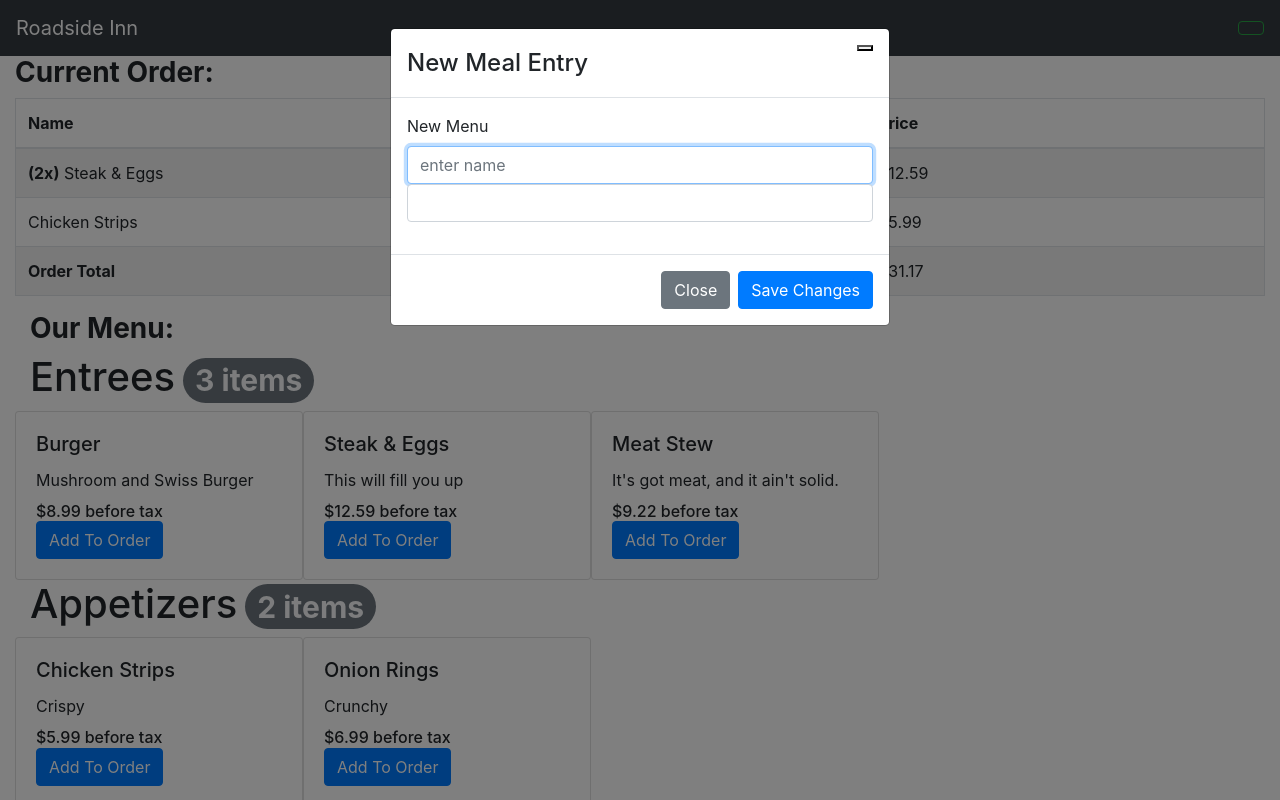
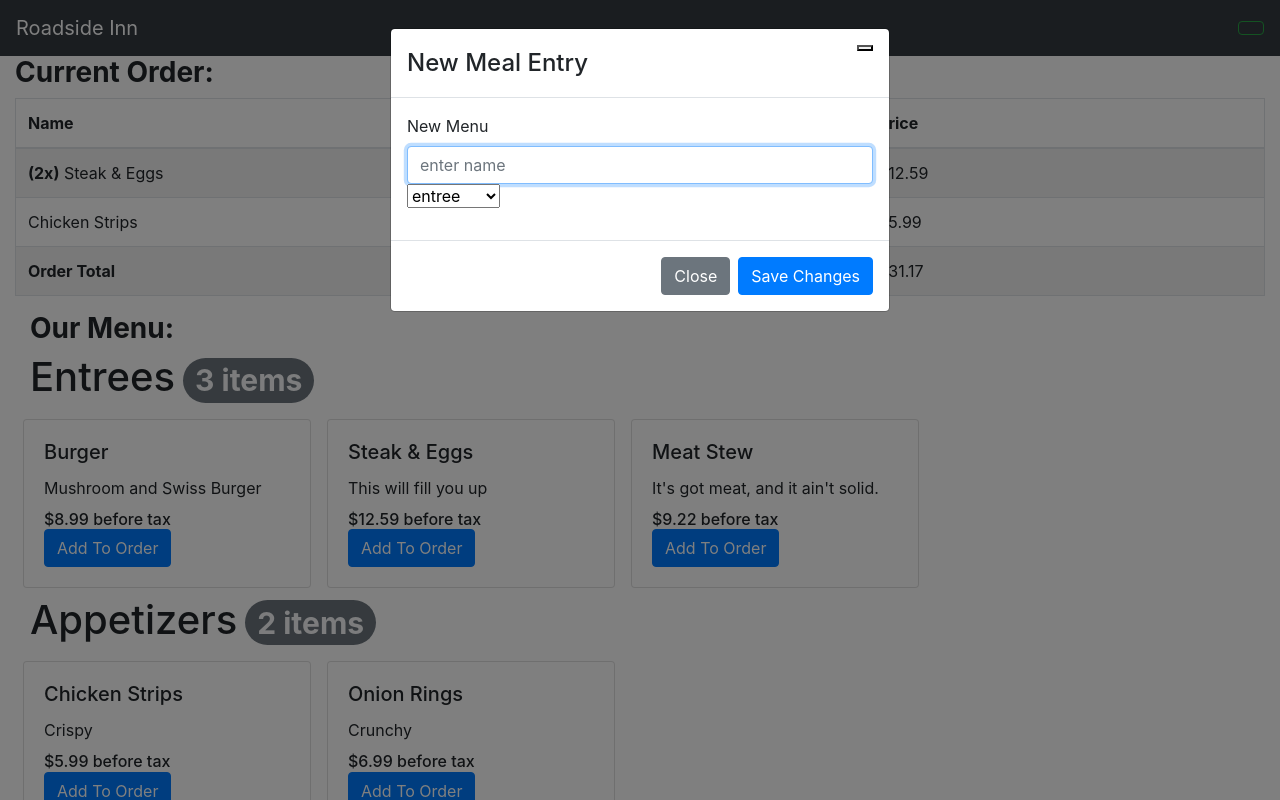
Before and after one commit to ScottWiniarski/advancedwebfoodmenu, a React (Create React App) app: page / in a window 1280 px wide. Both pictures are taken after a click on the button 1251 px from the left and 28 px from the top of the page. Shown: the top 800 px of the page. Built offline with nearby package versions, Linux system fonts and the light colour scheme.

Commit message:
*Work on form-field components -Completed populating of Orders table -Working on add-menu modal and passing data

```diff
--- a/src/App.js
+++ b/src/App.js
@@ -181,7 +181,8 @@ const App = () => {
 
           </Navbar.Brand>
         </Container>
-        <NewMenuItem></NewMenuItem>
+        {/* { courses.map()} */}
+        <NewMenuItem courses={courses} ></NewMenuItem>
         {/* <Button className='justify-right'>Add To Menu</Button> */}
       </Navbar>
 
@@ -193,7 +194,7 @@ const App = () => {
               <th>Name</th>
               {/* <th>Description</th> */}
               <th>Price</th>
-              {/* <th className={"w-25"}>Quantity</th> */}
+              {/* <th>Quantity</th> */}
             </tr>
           </thead>
           <tbody>
--- a/src/Components/MenuItem.jsx
+++ b/src/Components/MenuItem.jsx
@@ -11,7 +11,7 @@ const MenuItem = (props) => {
     }
     return (
         <React.Fragment>
-            <Card className='d-flex justify-content-between'style={{width: "18rem"}} >
+            <Card className='d-flex justify-content-between m-2' style={{width: "18rem"}} >
 
                 <Card.Body>
                 <Card.Title>
--- a/src/Components/NewMenuItem.jsx
+++ b/src/Components/NewMenuItem.jsx
@@ -7,8 +7,11 @@ import Toast from 'react-bootstrap/Toast';
 import ToastContainer from 'react-bootstrap/ToastContainer';
 
 const NewMenuItem = (props) => {
+    const {courses} = props;
+
     const [ showModal, setShowModal ] = useState(false);
     const [ newMenuItem, setNewMenuItem] = useState("");
+    const [ newItemCourseId, setnewItemCourseId] = useState();
 
     const handleModalClose = () => setShowModal(false);
     const handleModalShow = () => {
@@ -39,10 +42,14 @@ const NewMenuItem = (props) => {
                             autoFocus
                             autoComplete='off'
                         />
-                        <Form.Control
+                        <Form.Select
                             type='select'
                             name='newItemCategory'
-                        />
+                             onChange={ (e) => setnewItemCourseId(e.target.value) }
+                             value={ newItemCourseId }>
+                            {courses.map(c =>
+                                <option key={c.id} value={c.id}>{c.name}</option>)}
+                        </Form.Select>
                     </Form.Group>
                 </Modal.Body>
                 <Modal.Footer>
```
